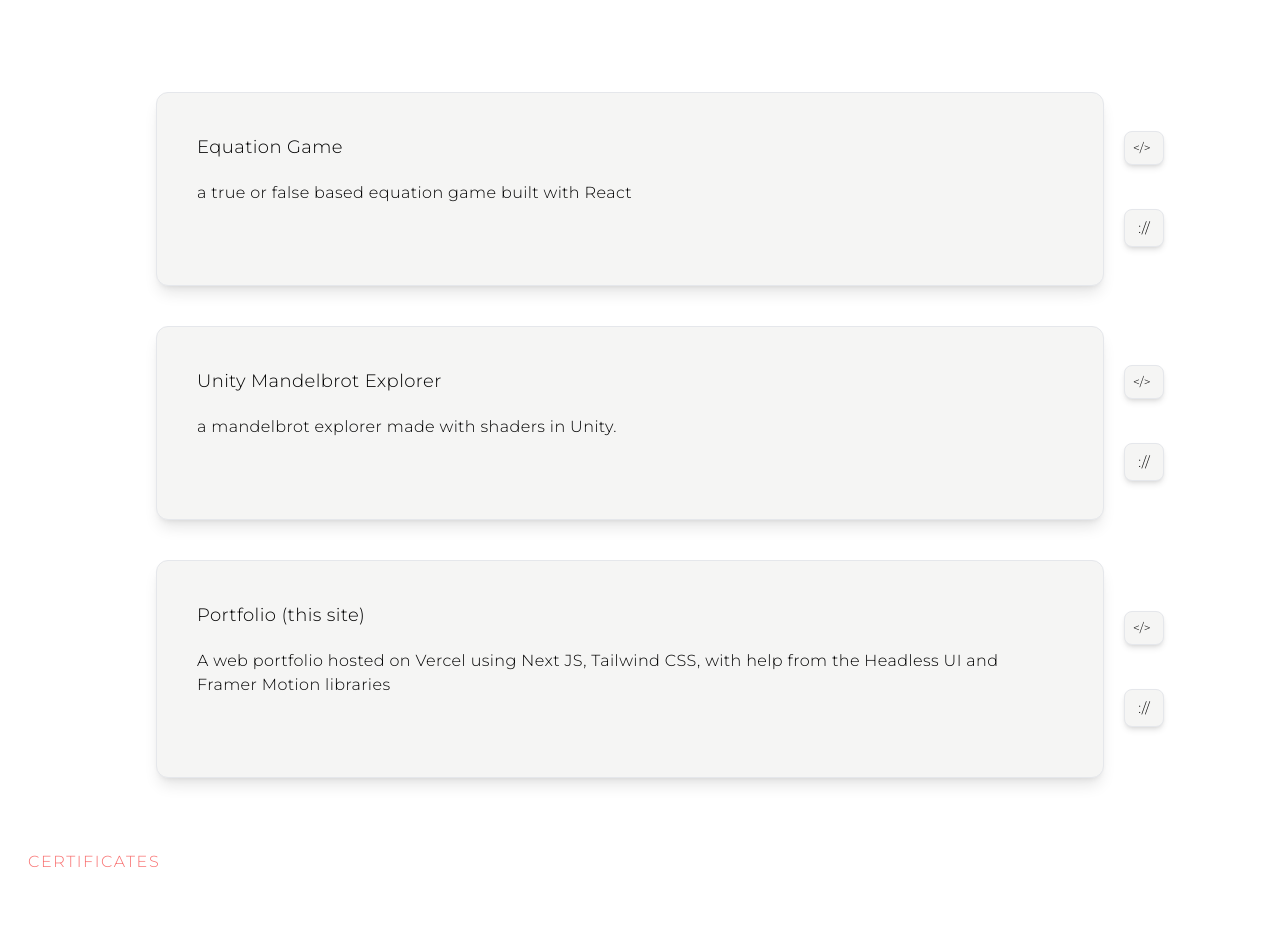
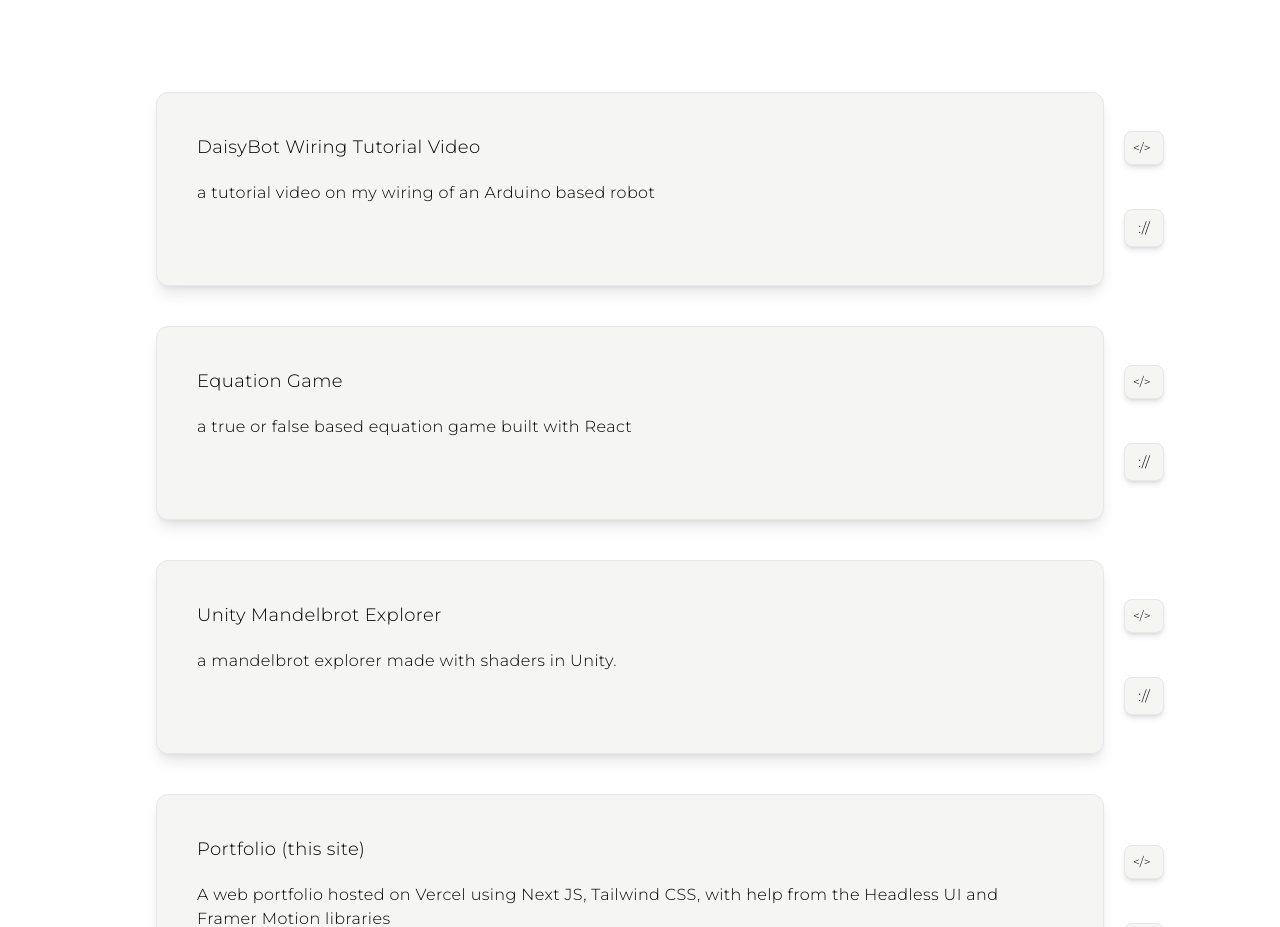
Before and after one commit to skyleilani/sky-portfolio, a Next.js app: page / in a window 1280 px wide. Shown: the part 2220-3147 px from the top of the page. Built offline with nearby package versions, Linux system fonts and the light colour scheme.

Commit message:
updating projects with youtube video

```diff
--- a/components/pages/Projects.jsx
+++ b/components/pages/Projects.jsx
@@ -3,6 +3,7 @@ import tf from '../../public/tf.png';
 import this_site from '../../public/this_site.png';
 import unityMandelbrot from '../../public/unityMandelbrot.png';
 import ProjectCard from '../ProjectCard';
+import DaisyBotPic from '../../public/DaisyBotPic.png';
 
 // Displays list of projects
 
@@ -14,6 +15,21 @@ const projects = () => {
           Projects
         </p>
         {/* Component displays a card for each unique project  */}
+
+        <ProjectCard
+          title='DaisyBot Wiring Tutorial Video'
+          description='a tutorial video on my wiring of an Arduino based robot'
+          mobileDescription='Arduino, C++'
+          sourceCodeLink='https://github.com/skyleilani/DaisyBot-Basic-Functions'
+          liveLink='https://www.youtube.com/watch?v=GWxTk5iPvJU'
+          imgSrc={DaisyBotPic}
+          imgAlt='DaisyBotPic'
+          tabDescription='A tutorial video on wiring Dr. Carlotta Berrys DaisyBot. '
+          moreTabDescription='Basic wiring for the Arduino Mega, TB6612 Driver, and DC motors.
+                             Includes a github repository with basic functions for testing the circuit.
+                              '
+        />
+
         <ProjectCard
           title='Equation Game'
           description='a true or false based equation game built with React'
```
Also changed, not shown: public/DaisyBotPic.png (added).
